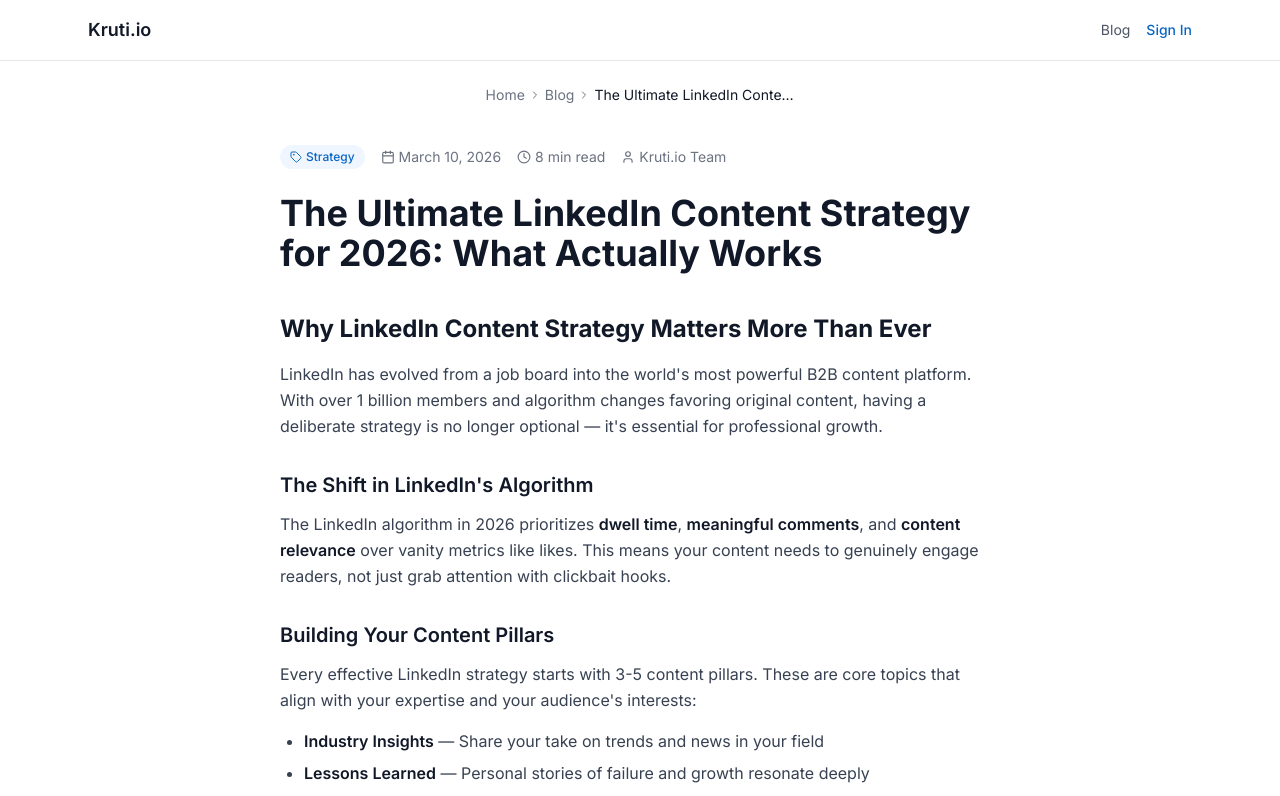
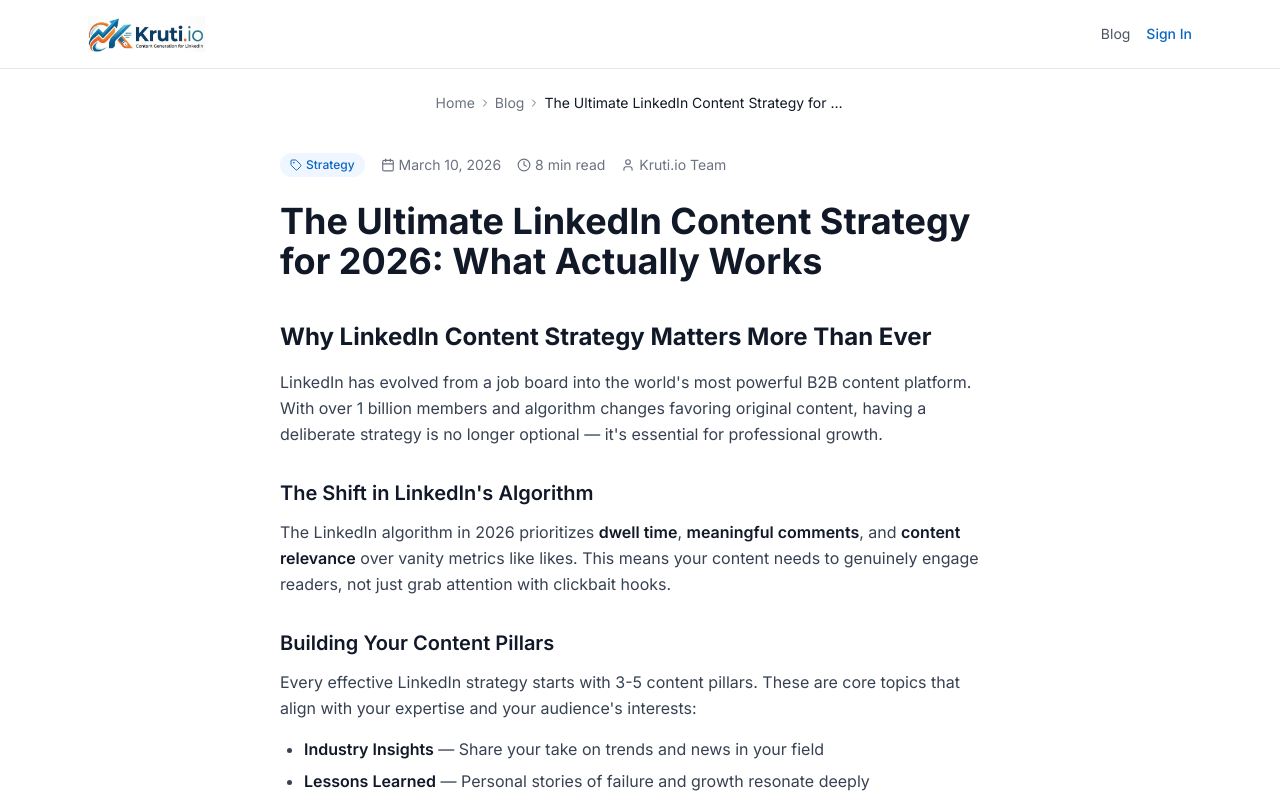
Before and after one commit to TestriqQA-Lab/LinkedinCF, a Next.js app: page /blog/linkedin-content-strategy-2026 in a window 1280 px wide. Shown: the top 796 px of the page. Built offline with nearby package versions, Linux system fonts and the light colour scheme.

Commit message:
fix: add logo to blog pages + left-align breadcrumb

```diff
--- a/app/(blog)/blog/[slug]/page.tsx
+++ b/app/(blog)/blog/[slug]/page.tsx
@@ -1,5 +1,6 @@
 import { Metadata } from "next";
 import Link from "next/link";
+import Image from "next/image";
 import { notFound } from "next/navigation";
 import { blogPosts, getBlogPost } from "@/lib/blog-data";
 import { ArrowLeft, Clock, Tag, Calendar, User, ChevronRight } from "lucide-react";
@@ -157,11 +158,8 @@
       {/* Header */}
       <header className="border-b border-gray-200 dark:border-gray-800">
         <div className="max-w-6xl mx-auto px-6 py-4 flex items-center justify-between">
-          <Link
-            href="/"
-            className="font-semibold text-lg text-gray-900 dark:text-white hover:text-[#0A66C2] transition-colors"
-          >
-            Kruti.io
+          <Link href="/" className="hover:opacity-80 transition-opacity">
+            <Image src="/logo.png" alt="Kruti.io" width={120} height={36} className="h-9 w-auto" />
           </Link>
           <div className="flex items-center gap-4">
             <Link
@@ -181,7 +179,7 @@
       </header>
 
       {/* Breadcrumb */}
-      <nav className="max-w-3xl mx-auto px-6 pt-6">
+      <nav className="max-w-6xl mx-auto px-6 pt-6">
         <div className="flex items-center gap-1 text-sm text-gray-500 dark:text-gray-400">
           <Link href="/" className="hover:text-[#0A66C2] transition-colors">
             Home
@@ -191,7 +189,7 @@
             Blog
           </Link>
           <ChevronRight className="w-3 h-3" />
-          <span className="text-gray-900 dark:text-white truncate max-w-[200px]">{post.title}</span>
+          <span className="text-gray-900 dark:text-white truncate max-w-[300px]">{post.title}</span>
         </div>
       </nav>
 
--- a/app/(blog)/blog/page.tsx
+++ b/app/(blog)/blog/page.tsx
@@ -1,5 +1,6 @@
 import { Metadata } from "next";
 import Link from "next/link";
+import Image from "next/image";
 import { blogPosts } from "@/lib/blog-data";
 import { ArrowLeft, Clock, Tag } from "lucide-react";
 
@@ -25,12 +26,8 @@
       {/* Header */}
       <header className="border-b border-gray-200 dark:border-gray-800">
         <div className="max-w-6xl mx-auto px-6 py-4 flex items-center justify-between">
-          <Link
-            href="/"
-            className="flex items-center gap-2 text-gray-600 dark:text-gray-400 hover:text-[#0A66C2] transition-colors"
-          >
-            <ArrowLeft className="w-4 h-4" />
-            <span className="font-semibold text-lg text-gray-900 dark:text-white">Kruti.io</span>
+          <Link href="/" className="flex items-center gap-2 hover:opacity-80 transition-opacity">
+            <Image src="/logo.png" alt="Kruti.io" width={120} height={36} className="h-9 w-auto" />
           </Link>
           <Link
             href="/login"
```
